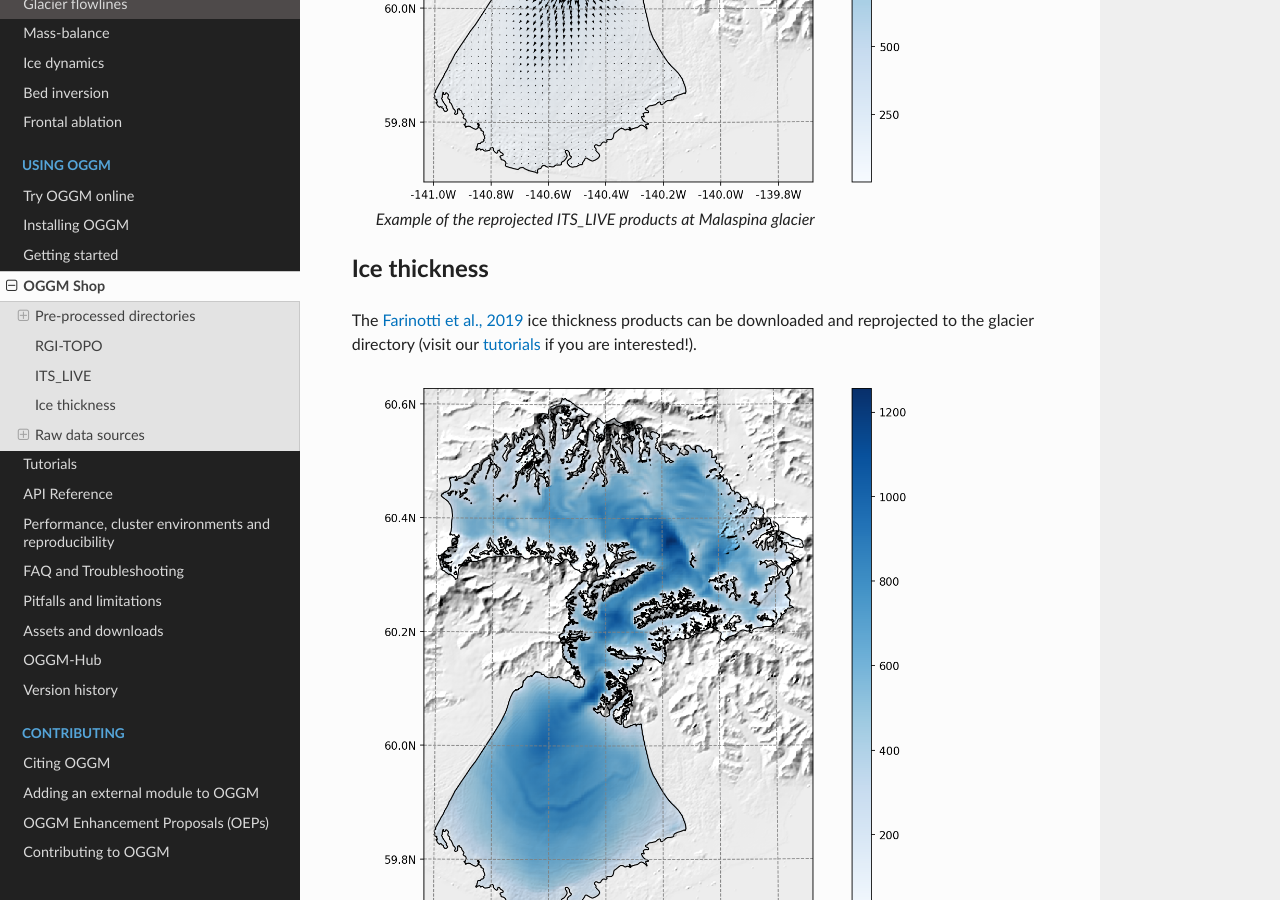
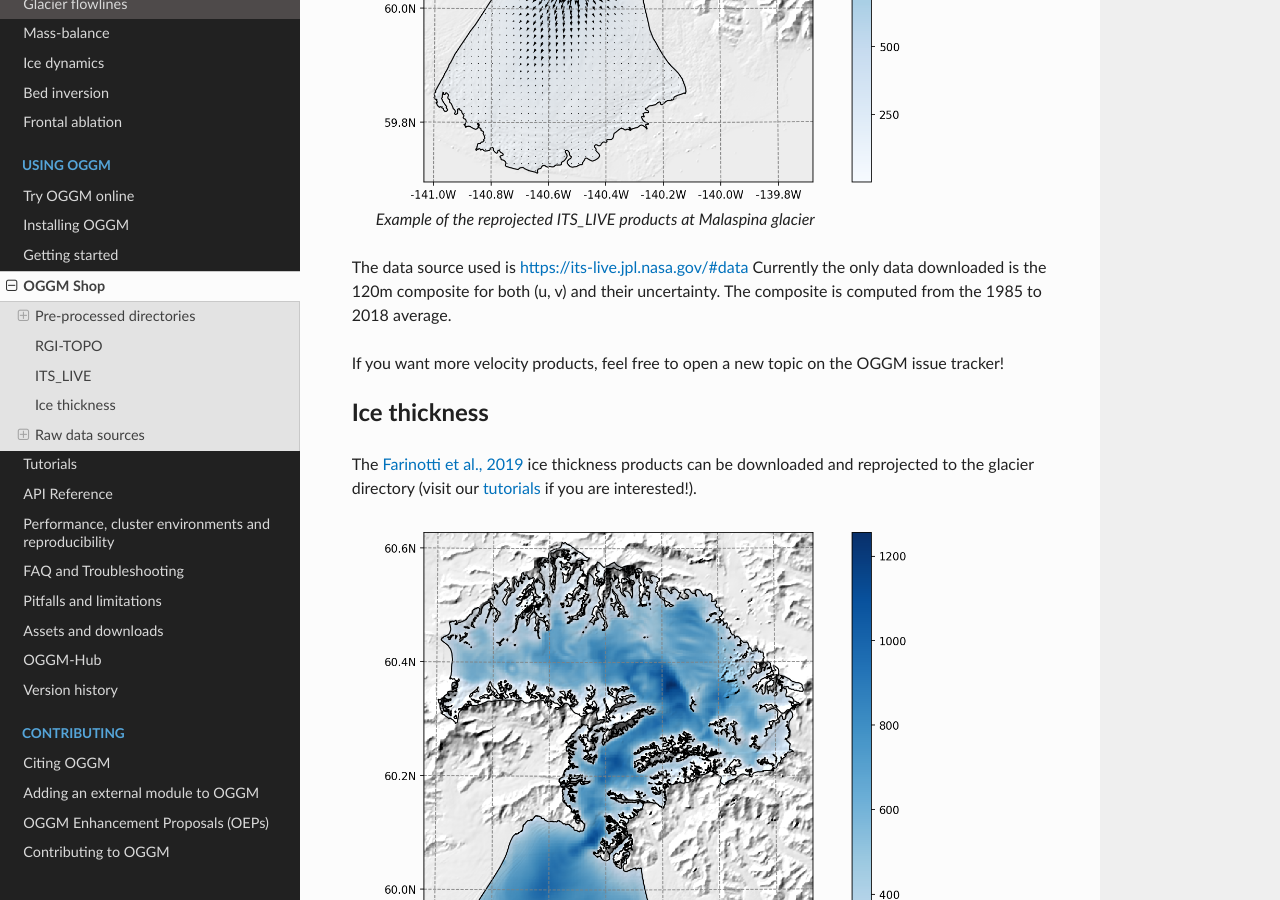
Before and after one commit to OGGM/oggm, a Sphinx documentation site: the page built from docs/input-data.rst, in a window 1280 px wide and 900 px high, scrolled down 6672 px. Built offline with Sphinx 7.4.7 and the Read the Docs theme 2.0.0, drawn with Linux system fonts in a browser that asks for light colours; the version number could not be read and is left out.

Commit message:
Small doc updates

```diff
--- a/docs/input-data.rst
+++ b/docs/input-data.rst
@@ -281,6 +281,14 @@ can be downloaded and reprojected to the glacier directory
         :width: 80%
 
         Example of the reprojected ITS_LIVE products at Malaspina glacier
+
+The data source used is https://its-live.jpl.nasa.gov/#data
+Currently the only data downloaded is the 120m composite for both
+(u, v) and their uncertainty. The composite is computed from the
+1985 to 2018 average.
+
+If you want more velocity products, feel free to open a new topic
+on the OGGM issue tracker!
 
 Ice thickness
 -------------
--- a/docs/installing-oggm.rst
+++ b/docs/installing-oggm.rst
@@ -13,8 +13,8 @@ are not trivial to install. The instructions below provide all the required
 details and should work on Linux and Mac OS. See :ref:`install-troubleshooting`
 if something goes wrong.
 
-OGGM is fully `tested`_ with Python version 3.6, 3.7 and 3.8 on Linux.
-OGGM doesn't work with Python 2. We do not test OGGM automatically on
+OGGM is fully `tested`_ with Python version 3.7, 3.8 and 3.9 on Linux.
+OGGM does not work with Python 2. We do not test OGGM automatically on
 Mac OSX, but it should probably run fine there as well.
 
 .. warning::
```
Also changed, not shown: 2 other files.
